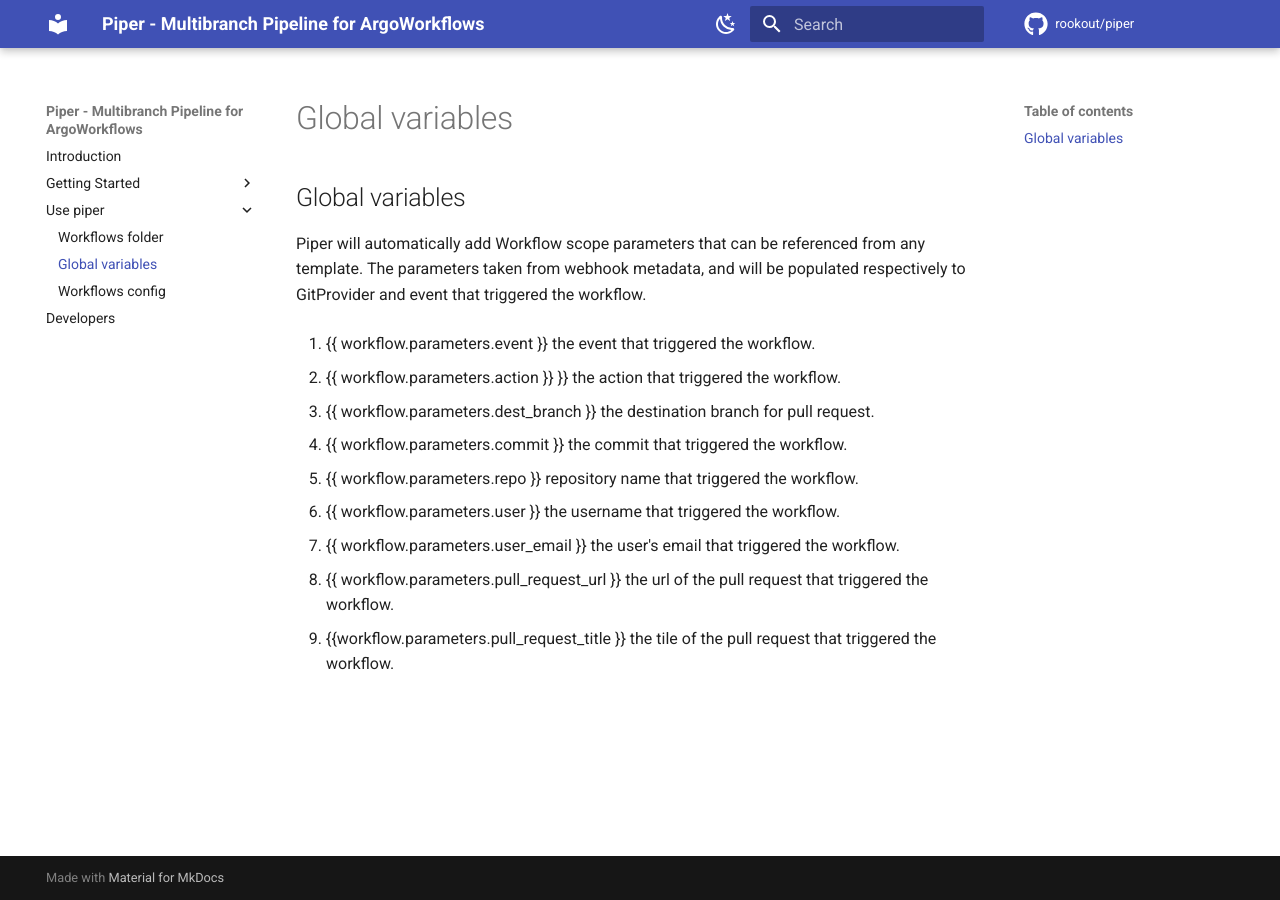
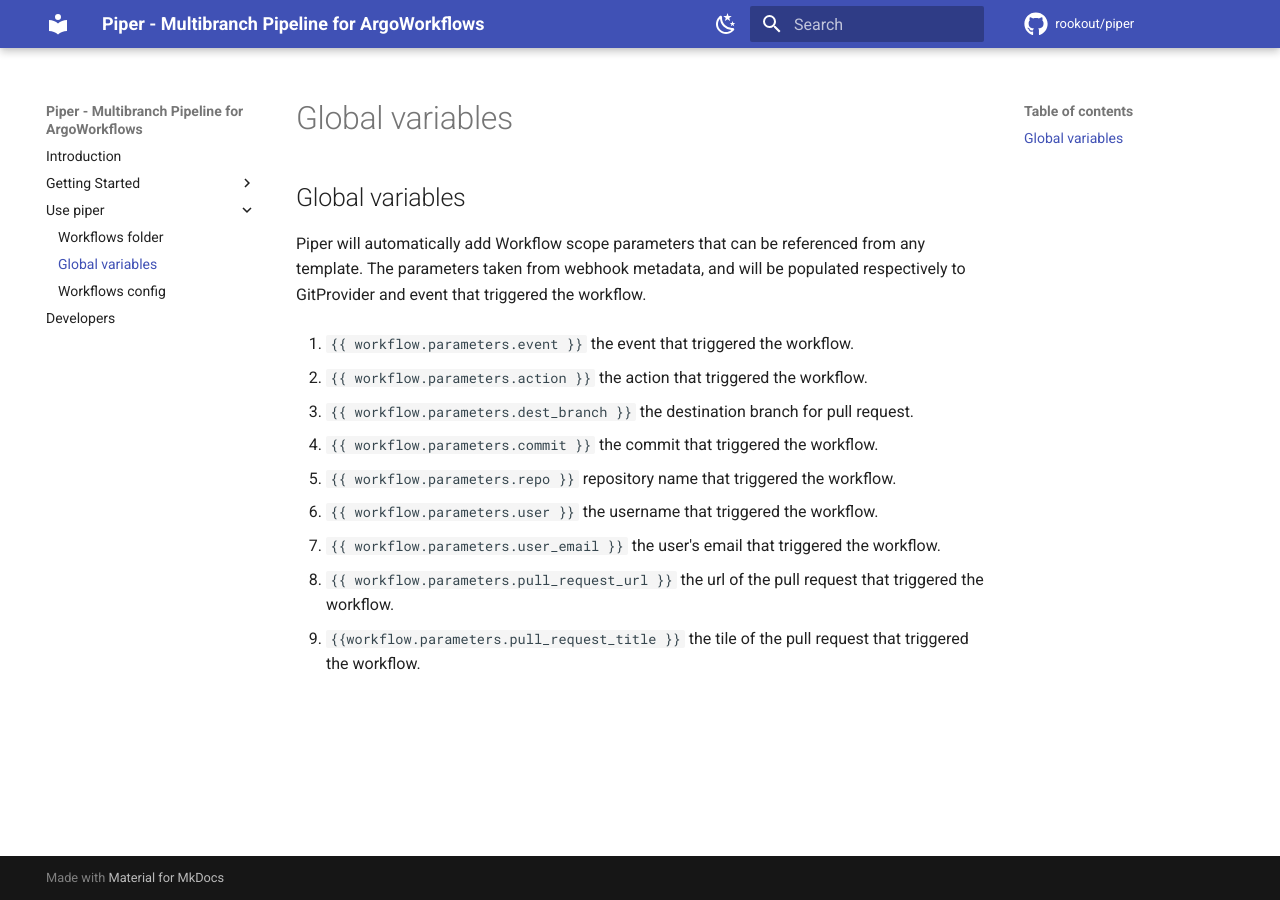
Before and after one commit to Rookout/piper, an MkDocs documentation site: the page built from docs/usage/global_variables.md, in a window 1280 px wide. Built offline with MkDocs 1.6.1 and Material for MkDocs 9.7.7, drawn with Linux system fonts in a browser that asks for light colours; comment, search, counter and statistics services are not loaded.

Commit message:
docs: minor fixes
Signed-off-by: Gosha <gosha@rookout.com>

```diff
--- a/docs/usage/global_variables.md
+++ b/docs/usage/global_variables.md
@@ -3,20 +3,20 @@
 Piper will automatically add Workflow scope parameters that can be referenced from any template.
 The parameters taken from webhook metadata, and will be populated respectively to GitProvider and event that triggered the workflow.
 
-1. {{ workflow.parameters.event }} the event that triggered the workflow.
+1. `{{ workflow.parameters.event }}` the event that triggered the workflow.
 
-2. {{ workflow.parameters.action }} }} the action that triggered the workflow.
+2. `{{ workflow.parameters.action }}` the action that triggered the workflow.
 
-3. {{ workflow.parameters.dest_branch }} the destination branch for pull request.
+3. `{{ workflow.parameters.dest_branch }}` the destination branch for pull request.
 
-4. {{ workflow.parameters.commit }} the commit that triggered the workflow.
+4. `{{ workflow.parameters.commit }}` the commit that triggered the workflow.
 
-5. {{ workflow.parameters.repo }} repository name that triggered the workflow.
+5. `{{ workflow.parameters.repo }}` repository name that triggered the workflow.
 
-6. {{ workflow.parameters.user }} the username that triggered the workflow.
+6. `{{ workflow.parameters.user }}` the username that triggered the workflow.
 
-7. {{ workflow.parameters.user_email }} the user's email that triggered the workflow.
+7. `{{ workflow.parameters.user_email }}` the user's email that triggered the workflow.
 
-8. {{ workflow.parameters.pull_request_url }} the url of the pull request that triggered the workflow.
+8. `{{ workflow.parameters.pull_request_url }}` the url of the pull request that triggered the workflow.
 
-9. {{workflow.parameters.pull_request_title }} the tile of the pull request that triggered the workflow.
+9. `{{workflow.parameters.pull_request_title }}` the tile of the pull request that triggered the workflow.
```
